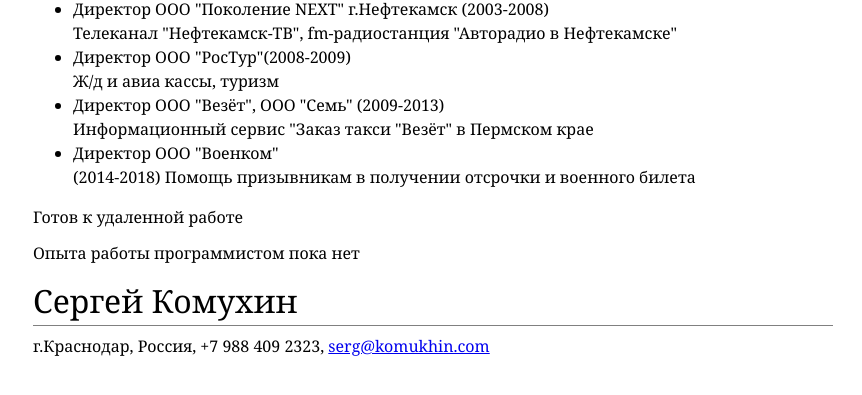
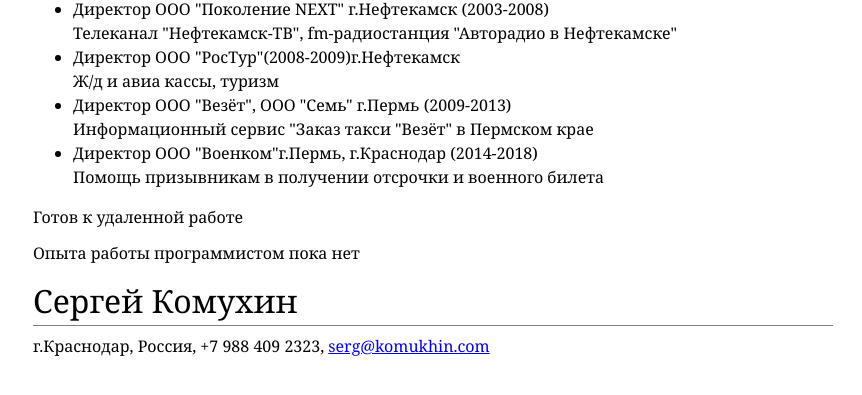
Before and after one commit to SergKomukhin/sergkomukhin.github.io, a plain HTML site: page index.html in a window 1280 px wide. Shown: the part 505-900 px from the top of the page, without its empty margins (207-1069 px from the left). Drawn offline with Linux system fonts and the light colour scheme.

Commit message:
updating work experience
Добавлены города работы

```diff
--- a/index.html
+++ b/index.html
@@ -31,11 +31,11 @@
         <ul>
             <li> Директор ООО "Поколение NEXT" г.Нефтекамск (2003-2008)<br>
                 Телеканал "Нефтекамск-ТВ", fm-радиостанция "Авторадио в Нефтекамске" </li>
-            <li> Директор ООО "РосТур"(2008-2009)<br>
+            <li> Директор ООО "РосТур"(2008-2009)г.Нефтекамск <br>
                  Ж/д и авиа кассы, туризм</li>
-            <li>Директор ООО "Везёт", ООО "Семь" (2009-2013)<br>
+            <li>Директор ООО "Везёт", ООО "Семь" г.Пермь (2009-2013)<br>
                  Информационный сервис "Заказ такси "Везёт" в Пермском крае </li>
-            <li> Директор ООО "Военком"<br>(2014-2018)
+            <li> Директор ООО "Военком"г.Пермь, г.Краснодар (2014-2018)<br>
                 Помощь призывникам в получении отсрочки и военного билета</li>
         </ul>
 
```
